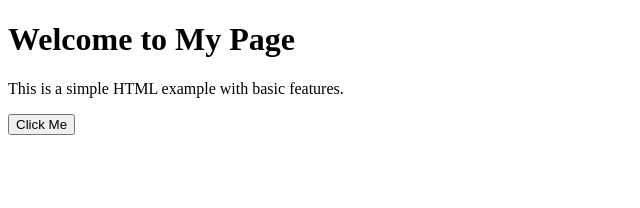
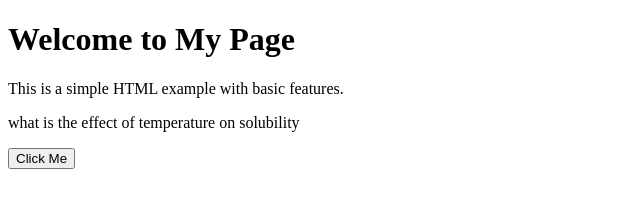
Before and after one commit to AbdulQadeerKhan555/localRepo, a plain HTML site: page localRepo/index.html in a window 1280 px wide. Shown: the whole page, without its empty margins (0-640 px from the left). Drawn offline with Linux system fonts and the light colour scheme.

Commit message:
another paragraph addition

```diff
--- a/localRepo/index.html
+++ b/localRepo/index.html
@@ -8,6 +8,7 @@
 <body>
     <h1>Welcome to My Page</h1>
     <p>This is a simple HTML example with basic features.</p>
+    <p>what is the effect of temperature on solubility</p>
     <button onclick="alert('Button clicked!')">Click Me</button>
 </body>
 </html>
```
